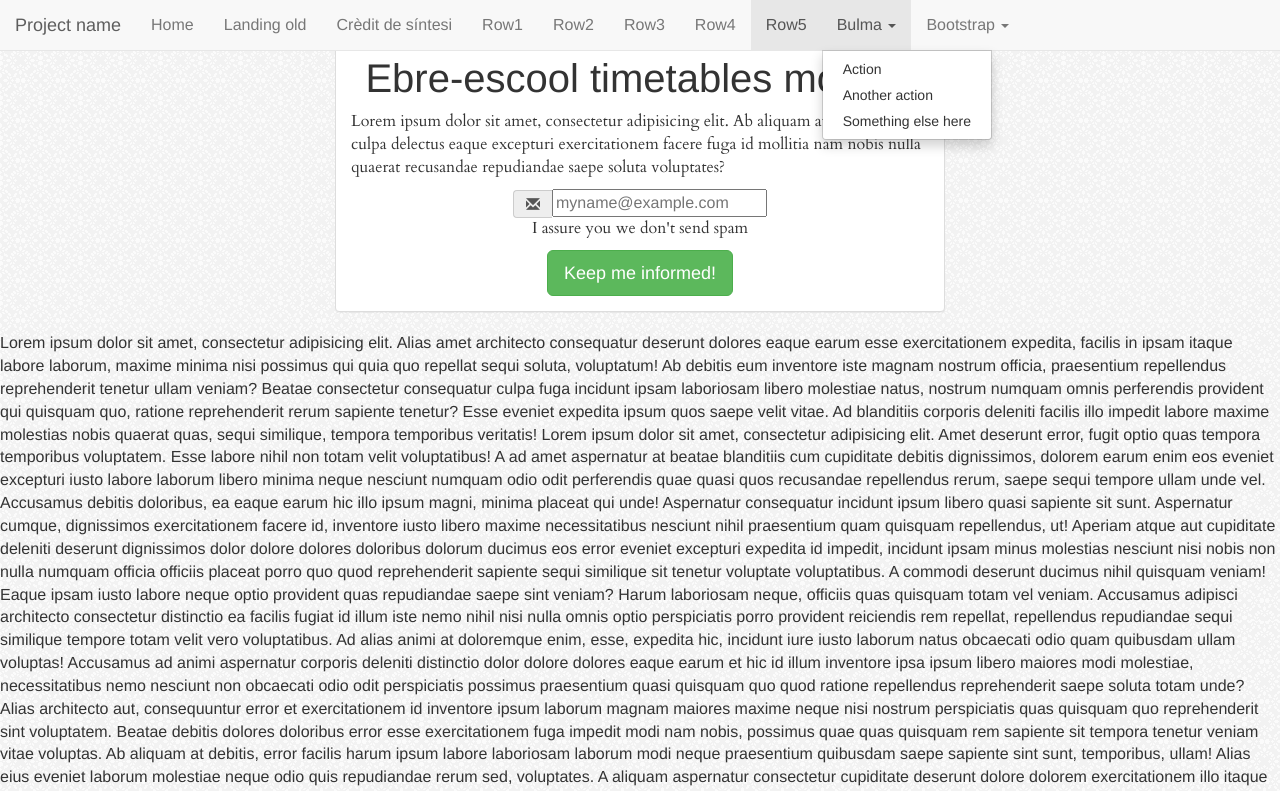
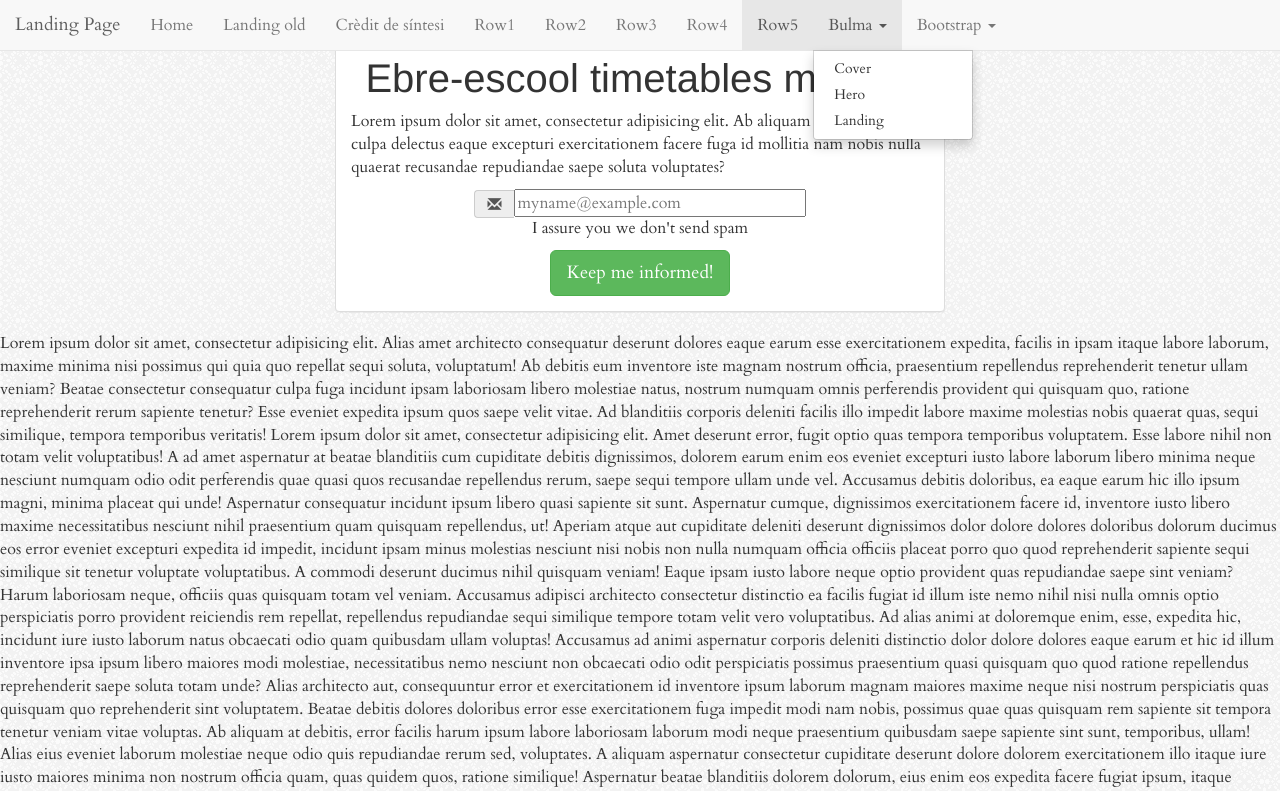
Before and after one commit to davidmgilo/LandingPage, a website: page index.html in a window 1280 px wide. Both pictures are taken after a click on the button "Bulma". Shown: the top 791 px of the page. Drawn offline with nearby package versions, Linux system fonts and the light colour scheme; a web font is replaced by a local one.

Commit message:
fixed some links

```diff
--- a/index.html
+++ b/index.html
@@ -33,13 +33,13 @@
          /* font-family: "Sansita","Open Sans", sans-serif; */
         font-size: 16px;
     }
-    h1 {
+    h1, h2, h3, h4, h5, h6 {
         font-weight: 200;
         font-size: 40px;
         font-family: 'Allan', Helvetica, Arial, sans-serif;
         text-align: center;
     }
-    p{
+    p, div{
         font-family: 'Cardo', Georgia, Times, serif;
     }
 
@@ -57,13 +57,13 @@
                     <span class="icon-bar"></span>
                     <span class="icon-bar"></span>
                 </button>
-                <a class="navbar-brand" href="#">Project name</a>
+                <a class="navbar-brand" href="#">Landing Page</a>
             </div>
             <div id="navbar" class="navbar-collapse collapse">
                 <ul class="nav navbar-nav">
                     <li class="active"><a href="#">Home</a></li>
                     <li><a href="index_old.html">Landing old</a></li>
-                    <li><a href="#contact">Crèdit de síntesi</a></li>
+                    <li><a href="http://timetables.davidmartinez.sintesi.acacha.org:8080/home">Crèdit de síntesi</a></li>
                     <li><a href="#row1">Row1</a></li>
                     <li><a href="#row2">Row2</a></li>
                     <li><a href="#row3">Row3</a></li>
@@ -72,17 +72,17 @@
                     <li class="dropdown">
                         <a href="#" class="dropdown-toggle" data-toggle="dropdown" role="button" aria-haspopup="true" aria-expanded="false">Bulma <span class="caret"></span></a>
                         <ul class="dropdown-menu">
-                            <li><a href="#">Action</a></li>
-                            <li><a href="#">Another action</a></li>
-                            <li><a href="#">Something else here</a></li>
+                            <li><a href="bulma/cover/cover.html">Cover</a></li>
+                            <li><a href="bulma/hero/hero.html">Hero</a></li>
+                            <li><a href="bulma/landing/landing.html">Landing</a></li>
                         </ul>
                     </li>
                     <li class="dropdown">
                         <a href="#" class="dropdown-toggle" data-toggle="dropdown" role="button" aria-haspopup="true" aria-expanded="false">Bootstrap <span class="caret"></span></a>
                         <ul class="dropdown-menu">
-                            <li><a href="#">Action</a></li>
-                            <li><a href="#">Another action</a></li>
-                            <li><a href="#">Something else here</a></li>
+                            <li><a href="bootstrap/carousel/carousel.html">Carousel</a></li>
+                            <li><a href="bootstrap/columnes/columnes.html">Columns</a></li>
+                            <li><a href="bootstrap/cover/cover.html">Cover</a></li>
                         </ul>
                     </li>
                 </ul>
@@ -98,7 +98,7 @@
 
                     <p>Lorem ipsum dolor sit amet, consectetur adipisicing elit. Ab aliquam autem, corporis culpa delectus eaque excepturi exercitationem facere fuga id mollitia nam nobis nulla quaerat recusandae repudiandae saepe soluta voluptates?</p>
 
-                    <form action="/mailing-list">
+                    <form action="#">
                         <div class="input-group">
                             <span class="input-group-addon glyphicon glyphicon-envelope"></span>
                             <input type="email" name="email" placeholder="myname@example.com">
```
